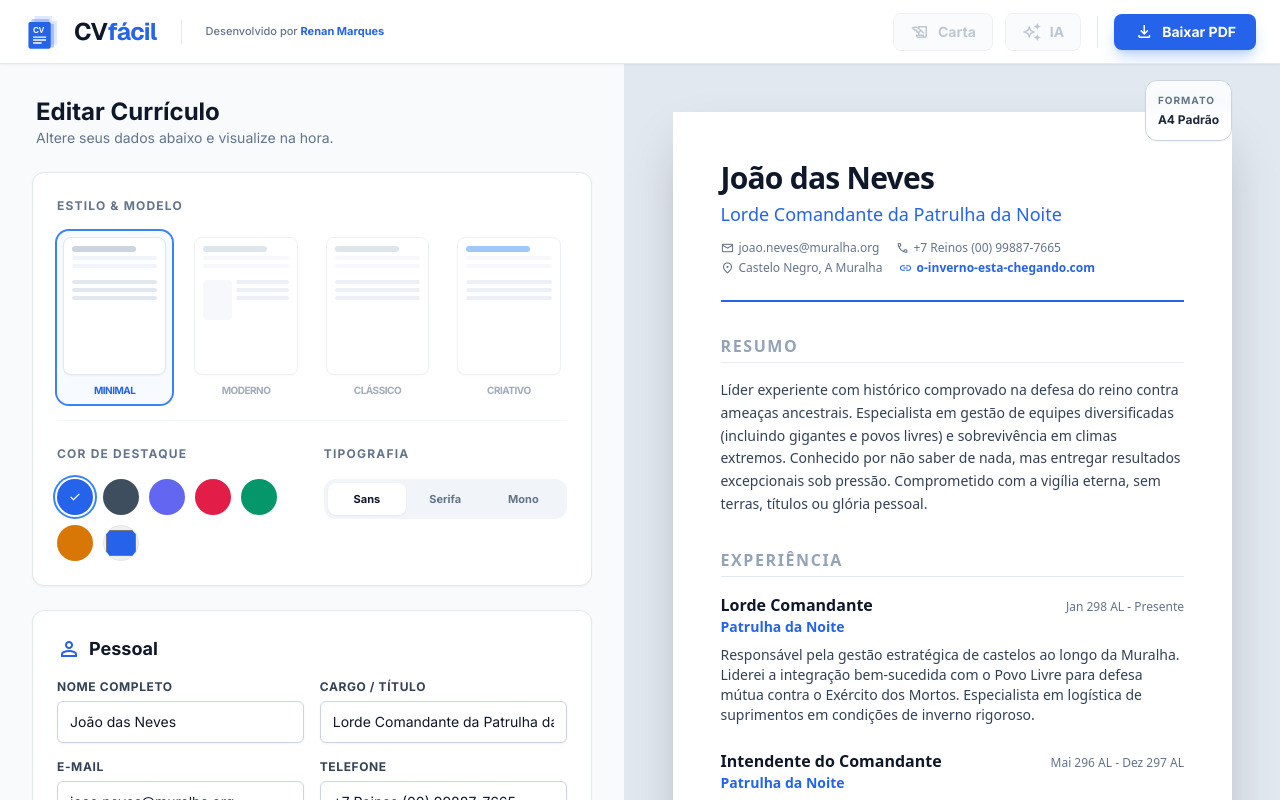
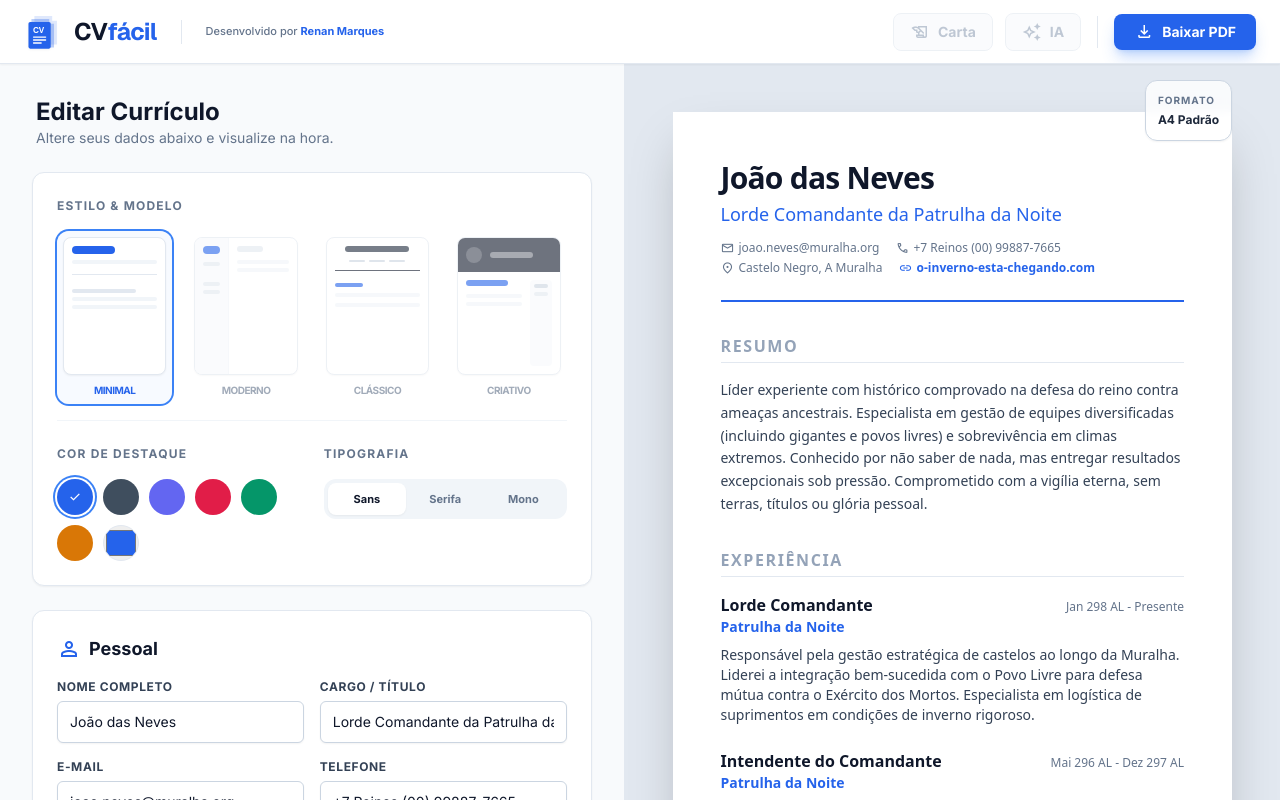
Before and after one commit to uxrenan/Curriculo-Facil, a React (Vite) app: page / in a window 1280 px wide. Built offline with nearby package versions, Linux system fonts and the light colour scheme.

Commit message:
feat: Add template mockup rendering
Introduce a function to visually render mockups of different resume templates directly within the editor. This provides users with an immediate visual representation of their chosen template's structure and theme.

```diff
--- a/components/Editor.tsx
+++ b/components/Editor.tsx
@@ -83,6 +83,86 @@ const Editor: React.FC<EditorProps> = ({ data, onChange }) => {
   const labelClass = "block text-xs font-bold text-slate-700 uppercase tracking-wider mb-1.5";
   const sectionTitleClass = "text-[12px] font-bold text-slate-500 uppercase tracking-widest mb-4";
 
+  // Função para renderizar o mockup visual do template
+  const renderTemplateMockup = (type: TemplateType) => {
+    const primary = data.theme.primaryColor;
+
+    switch (type) {
+      case 'minimalist':
+        return (
+          <div className="w-full h-full p-2 flex flex-col gap-1.5">
+            <div className="h-2 w-1/2 rounded-full" style={{ backgroundColor: primary }}></div>
+            <div className="h-1 w-full bg-slate-100 rounded-full"></div>
+            <div className="h-[1px] w-full bg-slate-200 mt-1"></div>
+            <div className="mt-2 space-y-1">
+              <div className="h-1 w-3/4 bg-slate-200 rounded-full"></div>
+              <div className="h-1 w-full bg-slate-100 rounded-full"></div>
+              <div className="h-1 w-full bg-slate-100 rounded-full"></div>
+            </div>
+          </div>
+        );
+      case 'modern':
+        return (
+          <div className="w-full h-full flex">
+            <div className="w-1/3 h-full bg-slate-50 p-2 flex flex-col gap-2 border-r border-slate-100">
+              <div className="h-2 w-full rounded-full" style={{ backgroundColor: primary }}></div>
+              <div className="h-1 w-full bg-slate-200 rounded-full"></div>
+              <div className="mt-2 space-y-1">
+                <div className="h-1 w-full bg-slate-200 rounded-full"></div>
+                <div className="h-1 w-full bg-slate-200 rounded-full"></div>
+              </div>
+            </div>
+            <div className="flex-1 p-2 flex flex-col gap-2">
+              <div className="h-1.5 w-1/2 bg-slate-200 rounded-full"></div>
+              <div className="space-y-1">
+                <div className="h-1 w-full bg-slate-100 rounded-full"></div>
+                <div className="h-1 w-full bg-slate-100 rounded-full"></div>
+              </div>
+            </div>
+          </div>
+        );
+      case 'classic':
+        return (
+          <div className="w-full h-full p-2 flex flex-col items-center gap-1">
+            <div className="h-1.5 w-3/4 bg-slate-800 rounded-full mb-1"></div>
+            <div className="flex gap-1 mb-1">
+              <div className="h-0.5 w-4 bg-slate-300 rounded-full"></div>
+              <div className="h-0.5 w-4 bg-slate-300 rounded-full"></div>
+              <div className="h-0.5 w-4 bg-slate-300 rounded-full"></div>
+            </div>
+            <div className="h-[1px] w-full bg-slate-900 mb-2"></div>
+            <div className="w-full space-y-1.5">
+              <div className="h-1 w-1/3 rounded-full" style={{ backgroundColor: primary }}></div>
+              <div className="h-1 w-full bg-slate-100 rounded-full"></div>
+              <div className="h-1 w-full bg-slate-100 rounded-full"></div>
+            </div>
+          </div>
+        );
+      case 'creative':
+        return (
+          <div className="w-full h-full flex flex-col">
+            <div className="h-1/4 w-full bg-slate-900 p-2 flex items-center gap-2">
+              <div className="size-4 rounded-full bg-white/20"></div>
+              <div className="h-1.5 w-1/2 bg-white/40 rounded-full"></div>
+            </div>
+            <div className="flex-1 flex gap-2 p-2">
+              <div className="flex-1 space-y-2">
+                <div className="h-1.5 w-3/4 rounded-full" style={{ backgroundColor: primary }}></div>
+                <div className="space-y-1">
+                  <div className="h-1 w-full bg-slate-100 rounded-full"></div>
+                  <div className="h-1 w-full bg-slate-100 rounded-full"></div>
+                </div>
+              </div>
+              <div className="w-1/4 h-full bg-slate-50 rounded p-1 space-y-1">
+                <div className="h-1 w-full bg-slate-300 rounded-full"></div>
+                <div className="h-1 w-full bg-slate-200 rounded-full"></div>
+              </div>
+            </div>
+          </div>
+        );
+    }
+  };
+
   return (
     <div className="flex flex-col gap-6 max-w-2xl mx-auto pb-24 md:pb-20">
       <div className="no-print px-1">
@@ -100,18 +180,8 @@ const Editor: React.FC<EditorProps> = ({ data, onChange }) => {
               onClick={() => onChange({...data, theme: {...data.theme, template: t}})}
               className={`flex flex-col items-center gap-2 group p-1.5 transition-all rounded-xl ${data.theme.template === t ? 'ring-2 ring-blue-500 bg-blue-50/50' : 'opacity-60 hover:opacity-100 hover:bg-slate-50'}`}
             >
-              <div className="w-full aspect-[3/4] bg-white border border-slate-200 rounded-lg shadow-sm overflow-hidden p-2 flex flex-col gap-1">
-                <div className={`h-1.5 w-3/4 rounded-full ${t === 'creative' ? 'bg-blue-400' : 'bg-slate-300'}`}></div>
-                <div className="h-1 w-full bg-slate-100 rounded-full"></div>
-                <div className="h-1 w-full bg-slate-100 rounded-full"></div>
-                <div className="mt-2 flex gap-1">
-                  {t === 'modern' && <div className="w-1/3 h-10 bg-slate-100 rounded"></div>}
-                  <div className="flex-1 space-y-1">
-                    <div className="h-1 w-full bg-slate-200 rounded-full"></div>
-                    <div className="h-1 w-full bg-slate-200 rounded-full"></div>
-                    <div className="h-1 w-full bg-slate-200 rounded-full"></div>
-                  </div>
-                </div>
+              <div className="w-full aspect-[3/4] bg-white border border-slate-200 rounded-lg shadow-sm overflow-hidden flex flex-col">
+                {renderTemplateMockup(t)}
               </div>
               <span className={`text-[10px] font-bold uppercase tracking-tighter ${data.theme.template === t ? 'text-blue-600' : 'text-slate-500'}`}>
                 {t === 'minimalist' ? 'Minimal' : t === 'modern' ? 'Moderno' : t === 'classic' ? 'Clássico' : 'Criativo'}
```
